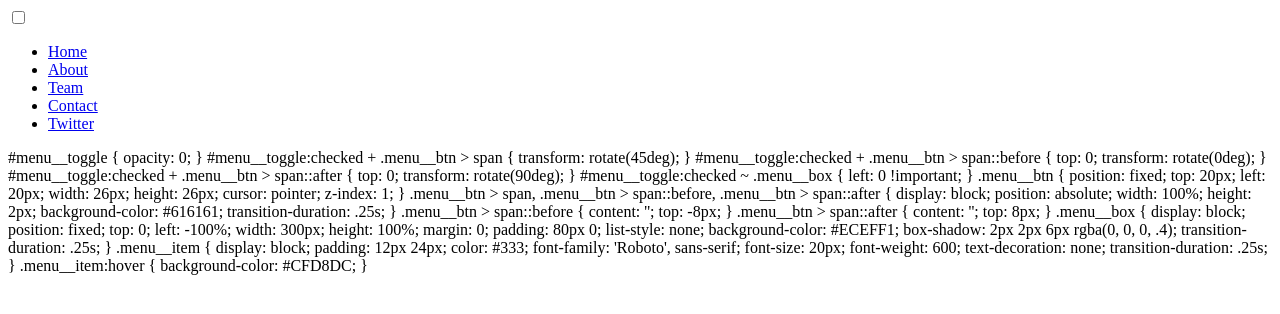
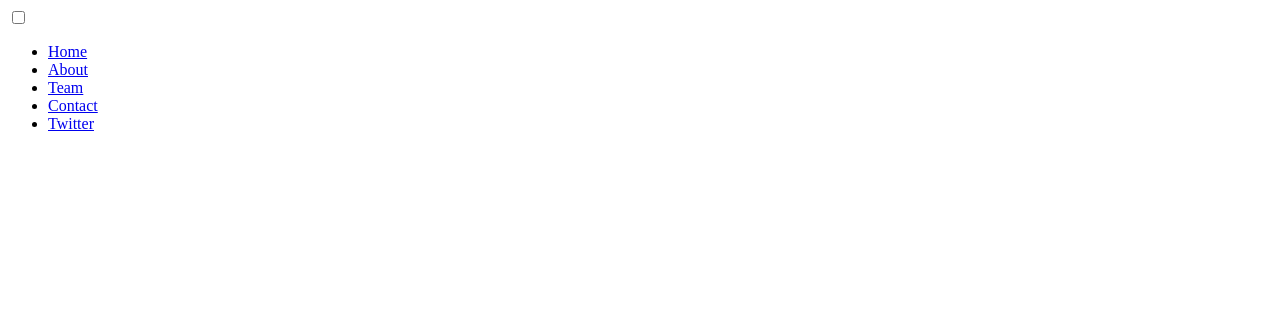
Before and after one commit to CoronaVaccine/Hamburger-Menu, a plain HTML site: page index.html in a window 1280 px wide. Drawn offline with Linux system fonts and the light colour scheme.

Commit message:
Update index.html

```diff
--- a/index.html
+++ b/index.html
@@ -12,76 +12,3 @@
 			<li><a class="menu__item" href="#">Twitter</a></li>
     </ul>
   </div>
-  <styles>
-    #menu__toggle {
-  opacity: 0;
-}
-#menu__toggle:checked + .menu__btn > span {
-  transform: rotate(45deg);
-}
-#menu__toggle:checked + .menu__btn > span::before {
-  top: 0;
-  transform: rotate(0deg);
-}
-#menu__toggle:checked + .menu__btn > span::after {
-  top: 0;
-  transform: rotate(90deg);
-}
-#menu__toggle:checked ~ .menu__box {
-  left: 0 !important;
-}
-.menu__btn {
-  position: fixed;
-  top: 20px;
-  left: 20px;
-  width: 26px;
-  height: 26px;
-  cursor: pointer;
-  z-index: 1;
-}
-.menu__btn > span,
-.menu__btn > span::before,
-.menu__btn > span::after {
-  display: block;
-  position: absolute;
-  width: 100%;
-  height: 2px;
-  background-color: #616161;
-  transition-duration: .25s;
-}
-.menu__btn > span::before {
-  content: '';
-  top: -8px;
-}
-.menu__btn > span::after {
-  content: '';
-  top: 8px;
-}
-.menu__box {
-  display: block;
-  position: fixed;
-  top: 0;
-  left: -100%;
-  width: 300px;
-  height: 100%;
-  margin: 0;
-  padding: 80px 0;
-  list-style: none;
-  background-color: #ECEFF1;
-  box-shadow: 2px 2px 6px rgba(0, 0, 0, .4);
-  transition-duration: .25s;
-}
-.menu__item {
-  display: block;
-  padding: 12px 24px;
-  color: #333;
-  font-family: 'Roboto', sans-serif;
-  font-size: 20px;
-  font-weight: 600;
-  text-decoration: none;
-  transition-duration: .25s;
-}
-.menu__item:hover {
-  background-color: #CFD8DC;
-}
-  </styles>
```
